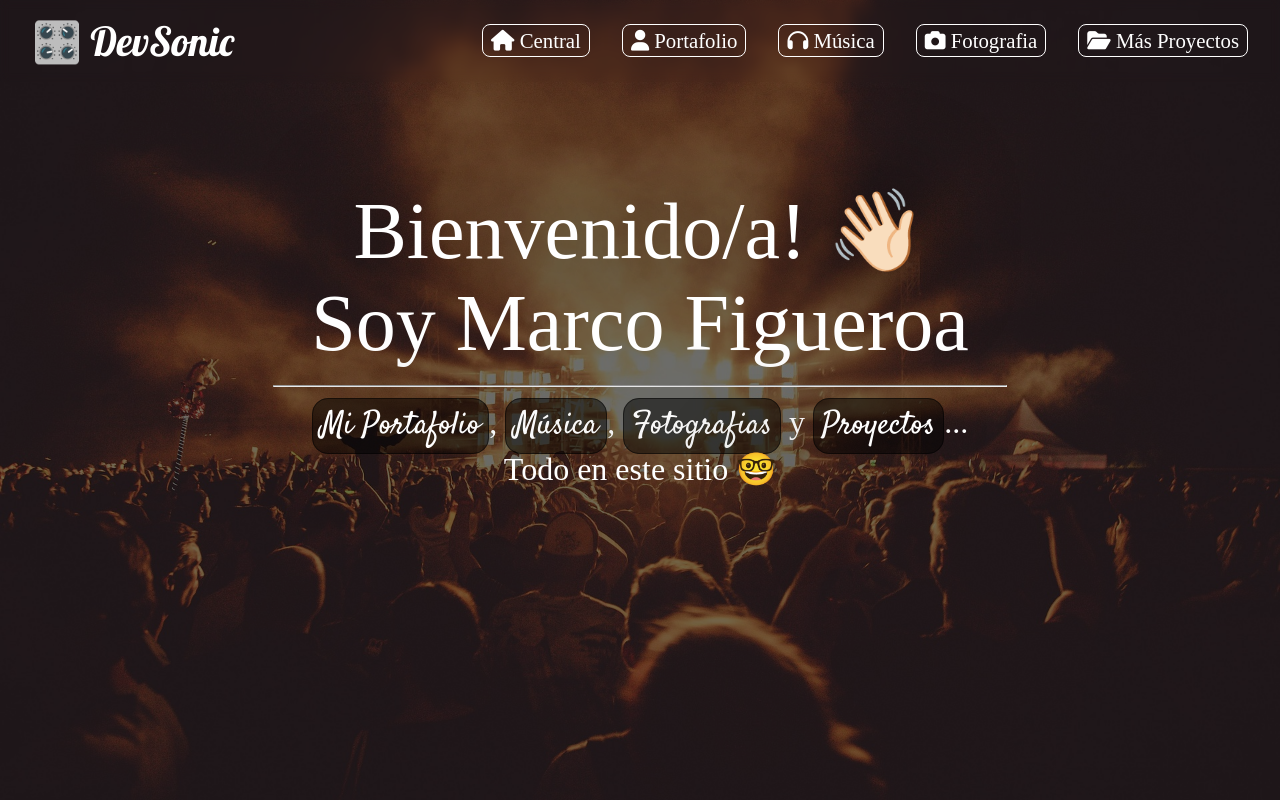
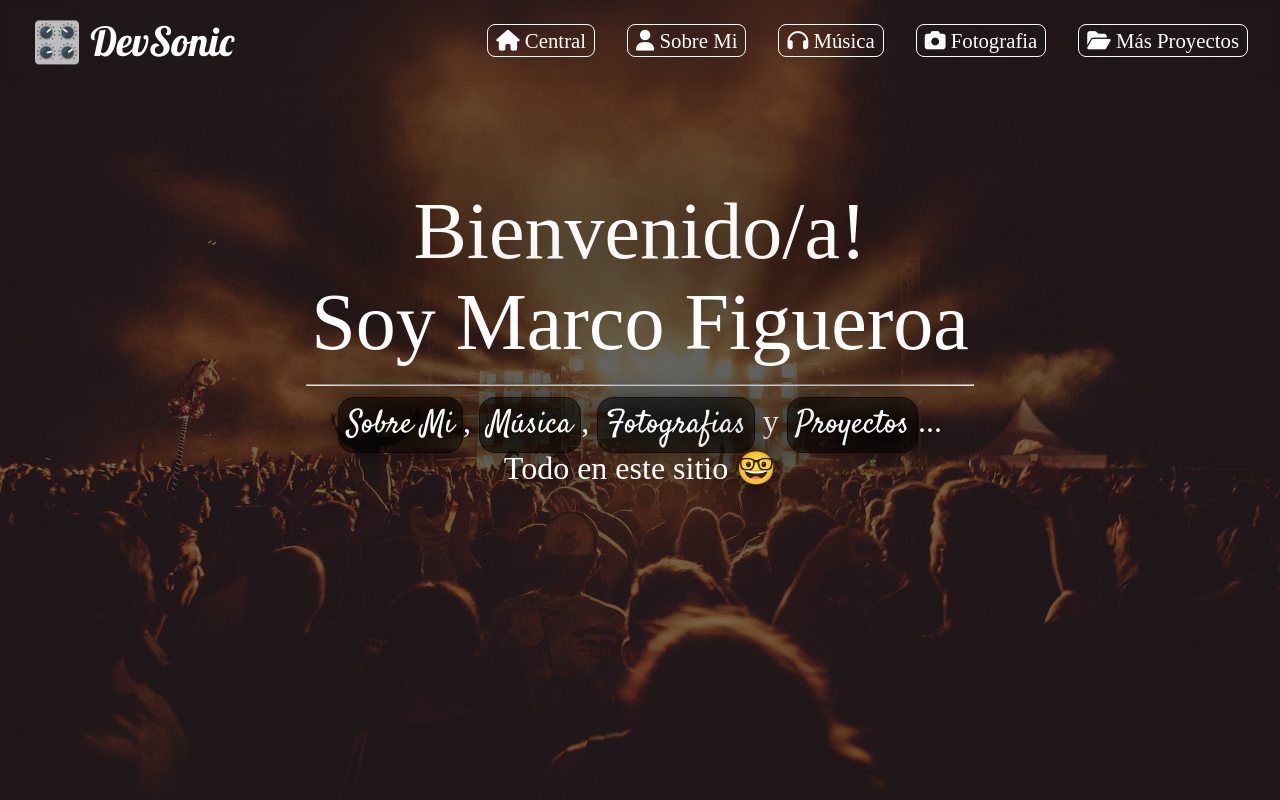
Before and after one commit to CiscoFsociety23/devsonic.cl, an Angular app: page / in a window 1280 px wide. Built offline with nearby package versions, Linux system fonts and the light colour scheme; a web font is replaced by a local one.

Commit message:
refactor: modifyng home and layout parameters

```diff
--- a/src/app/pages/home/home.component.css
+++ b/src/app/pages/home/home.component.css
@@ -20,6 +20,7 @@
     text-shadow: 0px 0px 100px rgba(0, 0, 0, 1);
     font-size: 5rem;
     padding: 0rem 5rem;
+    filter: drop-shadow(0px 0px 50px rgba(0, 0, 0, 1));
     font-family: "Nova Mono", serif;
     font-weight: 400;
     font-style: normal;
@@ -33,6 +34,7 @@
     padding: 0rem 2rem;
     border-radius: 1rem;
     font-family: "Nova Mono", serif;
+    filter: drop-shadow(0px 0px 15px rgba(0, 0, 0, 1));
     font-weight: 400;
     font-style: normal;
 }
@@ -57,6 +59,7 @@
 .home-showcase h4 {
     font-size: 5rem;
     text-align: center;
+    filter: drop-shadow(0px 0px 50px rgba(0, 0, 0, 1));
     font-family: "Nova Mono", serif;
     font-weight: 400;
     font-style: normal;
--- a/src/app/pages/home/home.component.html
+++ b/src/app/pages/home/home.component.html
@@ -1,9 +1,9 @@
 <section class="home-content">
     <article class="home-showcase">
-        <h1>Bienvenido/a! 👋🏻</h1>
-        <h4>Soy Marco Figueroa</h4>
+        <h1>Bienvenido/a!</h1>
+        <h4>Soy <span class="name">Marco Figueroa</span></h4>
         <hr>
-        <h2><a routerLink="/portfolio">Mi Portafolio</a>, <a routerLink="/music">Música</a>, <a routerLink="/phtography">Fotografias</a> y <a routerLink="/portfolio">Proyectos</a>...</h2>
+        <h2><a routerLink="/portfolio">Sobre Mi</a>, <a routerLink="/music">Música</a>, <a routerLink="/phtography">Fotografias</a> y <a routerLink="/more-proyects">Proyectos</a>...</h2>
         <h3>Todo en este sitio 🤓</h3>
     </article>
 </section>
--- a/src/app/pages/home/home.component.ts
+++ b/src/app/pages/home/home.component.ts
@@ -15,17 +15,25 @@ export class HomeComponent implements AfterViewInit {
     ScrollReveal().reveal('.home-showcase h1', {
       duration: 1000,
       origin: 'top',
-      distance: '100px',
+      distance: '150px',
       easing: 'ease-in-out',
       delay: 250
     });
 
     ScrollReveal().reveal('.home-showcase h4', {
+      duration: 500,
+      origin: 'top',
+      distance: '125px',
+      easing: 'ease-in-out',
+      delay: 500
+    });
+
+    ScrollReveal().reveal('.name', {
       duration: 1000,
       origin: 'top',
-      distance: '100px',
+      distance: '105px',
       easing: 'ease-in-out',
-      delay: 250
+      delay: 500
     });
 
     ScrollReveal().reveal('.home-showcase hr', {
--- a/src/app/templates/basic-layout/basic-layout.component.html
+++ b/src/app/templates/basic-layout/basic-layout.component.html
@@ -3,7 +3,7 @@
         <h1 class="navigation-title">🎛️ DevSonic</h1>
         <ul class="navigation-items">
             <li><a routerLink="/"><i class="fa-solid fa-house"></i> Central</a></li>
-            <li><a routerLink="/portfolio"><i class="fa-solid fa-user"></i> Portafolio</a></li>
+            <li><a routerLink="/portfolio"><i class="fa-solid fa-user"></i> Sobre Mi</a></li>
             <li><a routerLink="/music"><i class="fa-solid fa-headphones"></i> Música</a></li>
             <li><a routerLink="/photography"><i class="fa-solid fa-camera"></i> Fotografia</a></li>
             <li><a routerLink="/more-proyects"><i class="fa-solid fa-folder-open"></i> Más Proyectos</a></li>
--- a/src/app/templates/basic-layout/basic-layout.component.ts
+++ b/src/app/templates/basic-layout/basic-layout.component.ts
@@ -17,7 +17,7 @@ export class BasicLayoutComponent implements AfterViewInit {
       origin: 'top',
       distance: '200px',
       easing: 'ease-in-out',
-      delay: 1500
+      delay: 1750
     });
 
     ScrollReveal().reveal('.navigation-items', {
@@ -25,7 +25,7 @@ export class BasicLayoutComponent implements AfterViewInit {
       origin: 'top',
       distance: '200px',
       easing: 'ease-in-out',
-      delay: 1750
+      delay: 2000
     });
 
     ScrollReveal().reveal('.navigation-btn', {
@@ -33,7 +33,7 @@ export class BasicLayoutComponent implements AfterViewInit {
       origin: 'top',
       distance: '200px',
       easing: 'ease-in-out',
-      delay: 1750
+      delay: 2000
     });
   }
 
```
